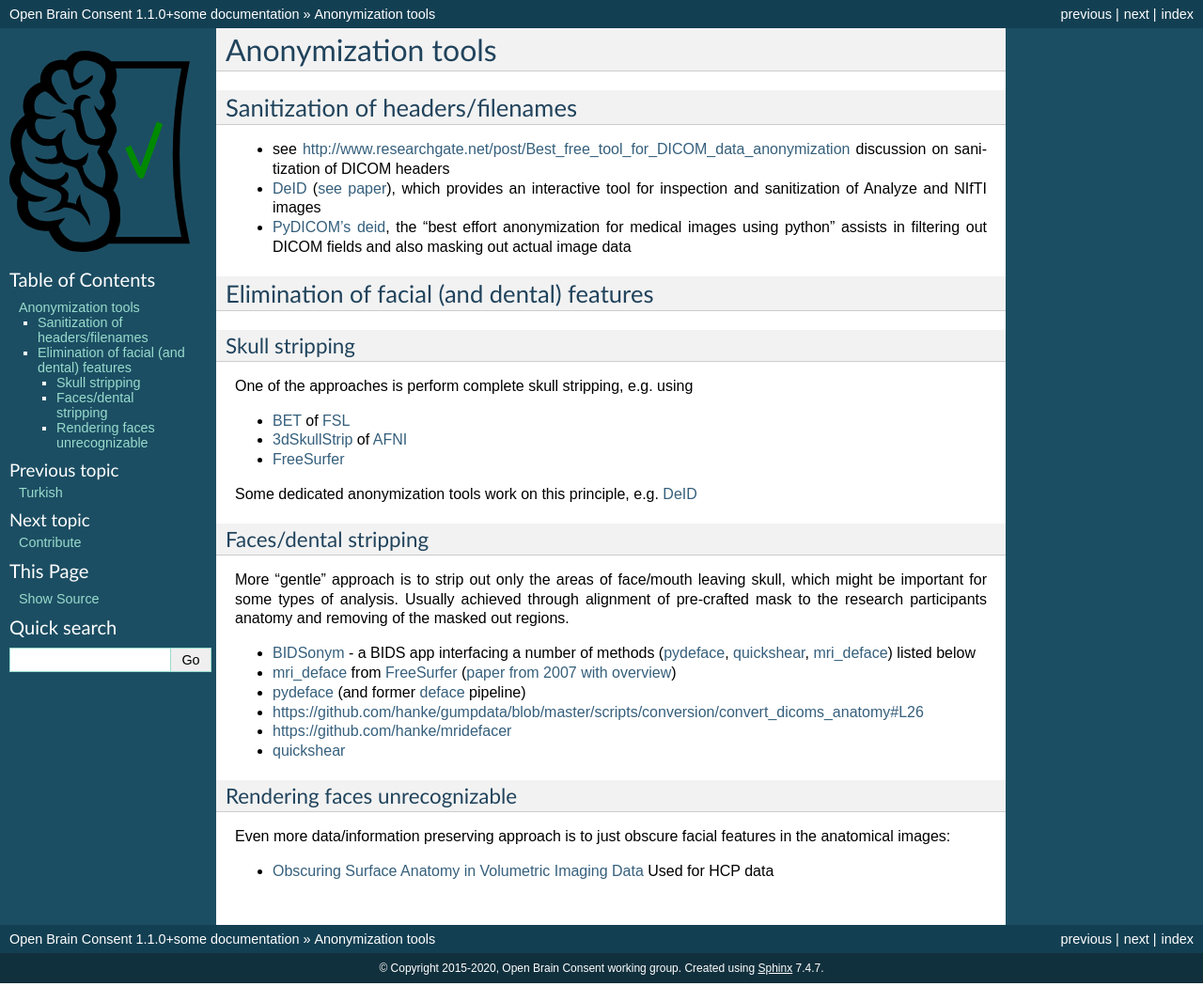
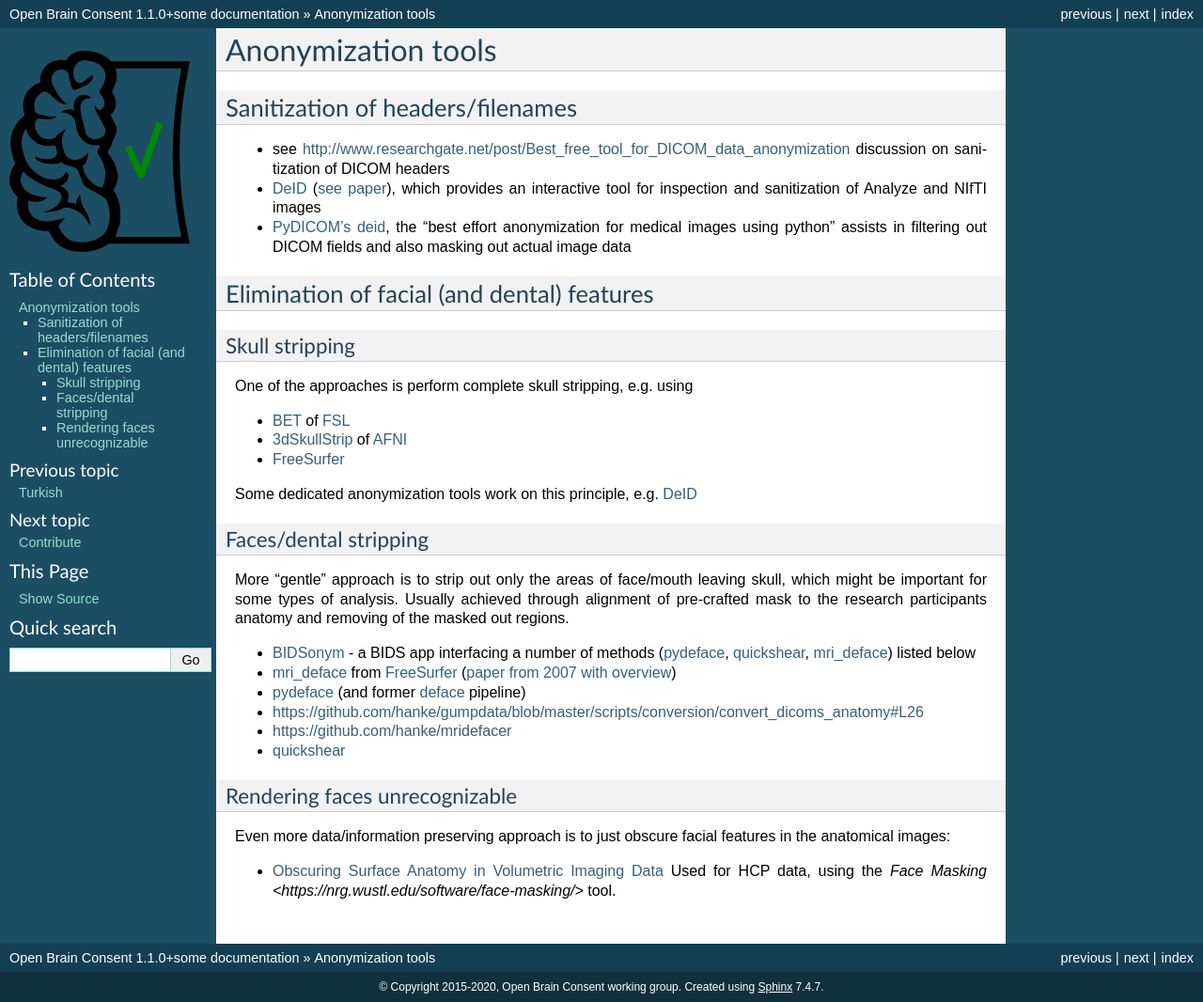
Before and after one commit to con/open-brain-consent, a Sphinx documentation site: the page built from docs/source/anon_tools.rst, in a window 1280 px wide. Shown: the whole page at 94% size. Built offline with Sphinx 7.4.7, drawn with Linux system fonts in a browser that asks for light colours.

Commit message:
Update anon_tools.rst
add Face Masking tool link

```diff
--- a/docs/source/anon_tools.rst
+++ b/docs/source/anon_tools.rst
@@ -63,4 +63,4 @@
 facial features in the anatomical images:
 
 - `Obscuring Surface Anatomy in Volumetric Imaging Data <http://link.springer.com/article/10.1007%2Fs12021-012-9160-3>`_
-  Used for HCP data
+  Used for HCP data, using the `Face Masking <https://nrg.wustl.edu/software/face-masking/>` tool.
```
